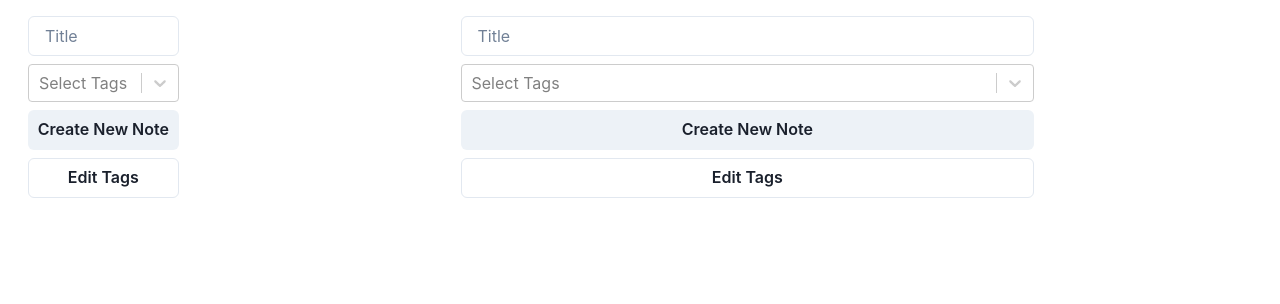
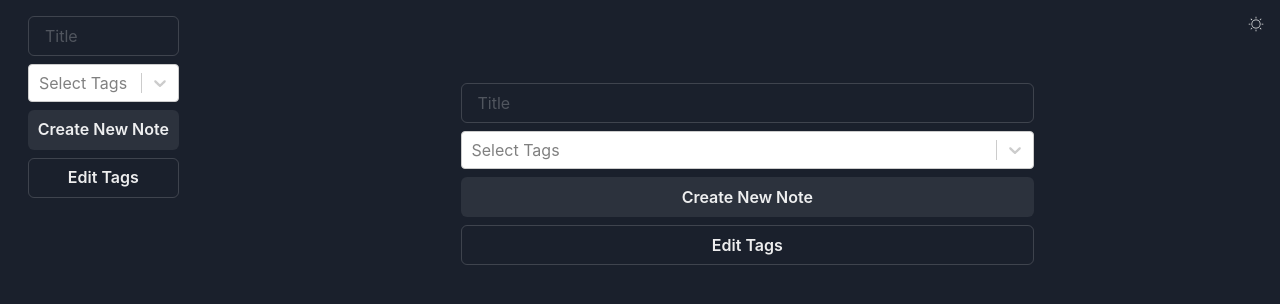
Before and after one commit to IdrisGit/MarkUp, a React (Vite) app: page / in a window 1280 px wide. Shown: the top 304 px of the page. Built offline with nearby package versions, Linux system fonts and the light colour scheme.

Commit message:
style:feat: change color mode light | dark

```diff
--- a/src/Layouts/MainLayout.tsx
+++ b/src/Layouts/MainLayout.tsx
@@ -1,9 +1,11 @@
 import { Outlet } from 'react-router-dom';
-import { Grid, GridItem } from '@chakra-ui/react';
+import { Grid, GridItem, Spacer, IconButton, useColorMode } from '@chakra-ui/react';
 import NotesList from '../pages/NotesList';
+import { MdDarkMode } from 'react-icons/md';
+import { CiLight } from 'react-icons/ci';
 
 const MainLayout = ({ notes, availableTags }) => {
-  // const { theme } = useTheme();
+  const { colorMode, toggleColorMode } = useColorMode();
 
   return (
     <Grid
@@ -11,6 +13,7 @@ const MainLayout = ({ notes, availableTags }) => {
       width='100%'
       minHeight='100dvh'
       maxHeight='100dvh'
+      templateRows='repeat(12, 1fr)'
       templateColumns='repeat(12, 1fr)'
       gap={2}
     >
@@ -19,6 +22,7 @@ const MainLayout = ({ notes, availableTags }) => {
         maxHeight='100dvh'
         overflowY='auto'
         colSpan={2}
+        rowSpan={12}
       >
         <NotesList
           notes={notes}
@@ -27,9 +31,26 @@ const MainLayout = ({ notes, availableTags }) => {
       </GridItem>
       <GridItem
         height='100%'
+        width='100%'
+        colSpan={10}
+        rowSpan={1}
+        display='flex'
+        justifyContent='flex-end'
+      >
+        <IconButton
+          aria-label='Change Theme'
+          variant='flushed'
+          size='lg'
+          onClick={toggleColorMode}
+          icon={colorMode === 'light' ? <MdDarkMode /> : <CiLight />}
+        />
+      </GridItem>
+      <GridItem
+        height='100%'
         maxHeight='100dvh'
         overflowY='auto'
         colSpan={10}
+        rowSpan={11}
       >
         <Outlet />
       </GridItem>
--- a/src/main.tsx
+++ b/src/main.tsx
@@ -2,11 +2,12 @@ import React from 'react';
 import ReactDOM from 'react-dom/client';
 import App from './App.tsx';
 import './index.css';
-import { ChakraProvider } from '@chakra-ui/react';
+import { ChakraProvider, ColorModeScript } from '@chakra-ui/react';
 import { theme } from './theme/theme.tsx';
 
 ReactDOM.createRoot(document.getElementById('root') as HTMLElement).render(
   <React.StrictMode>
+    <ColorModeScript initialColorMode={theme.config.initialColorMode} />
     <ChakraProvider theme={theme}>
       <App />
     </ChakraProvider>
--- a/src/theme/theme.tsx
+++ b/src/theme/theme.tsx
@@ -1,6 +1,11 @@
-import { extendTheme } from '@chakra-ui/react';
+import { extendTheme, Colors, ThemeConfig } from '@chakra-ui/react';
 
-export const theme = extendTheme({
+const themeConfig: ThemeConfig = {
+  initialColorMode: 'dark',
+  useSystemColorMode: true,
+};
+
+const colorsConfig: Colors = {
   colors: {
     transparent: 'transparent',
     blue: {
@@ -64,4 +69,6 @@ export const theme = extendTheme({
       900: '#1f0000',
     },
   },
-});
+};
+
+export const theme = extendTheme({ colors: colorsConfig, config: themeConfig });
```
